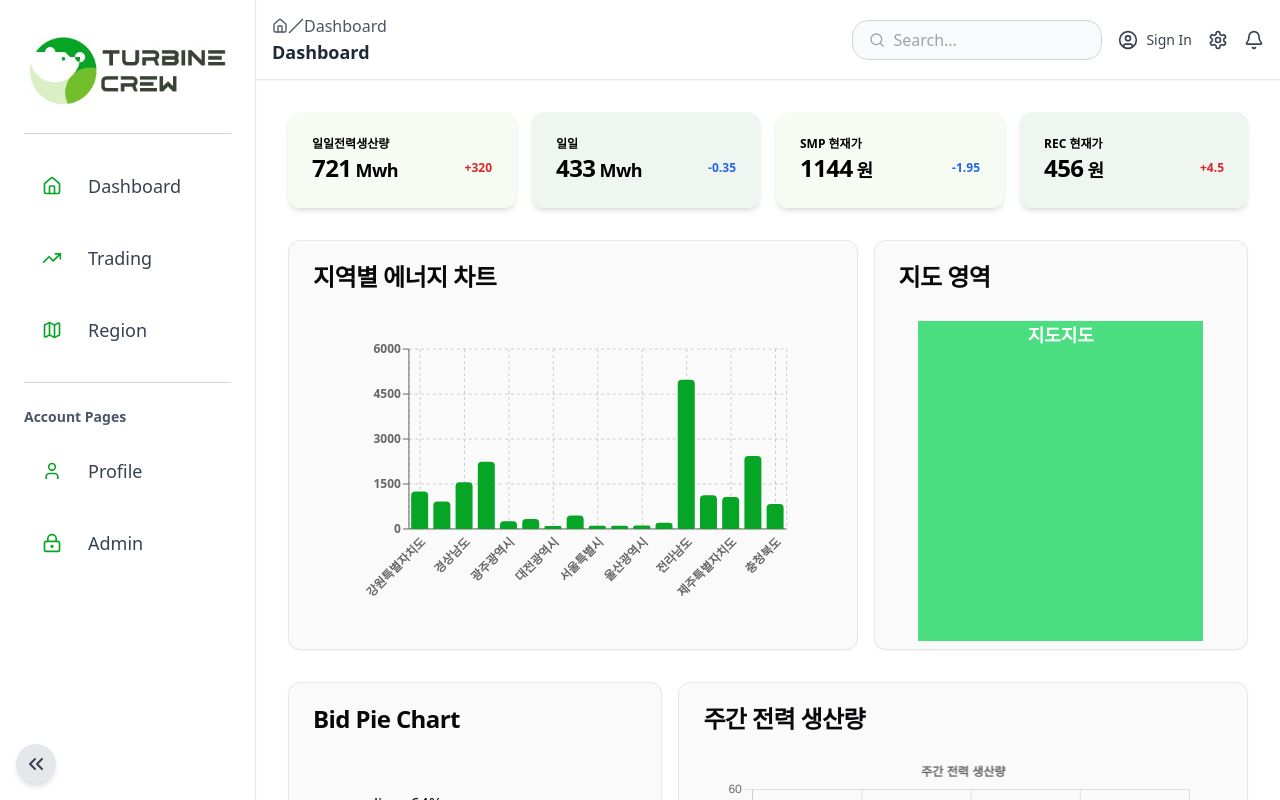
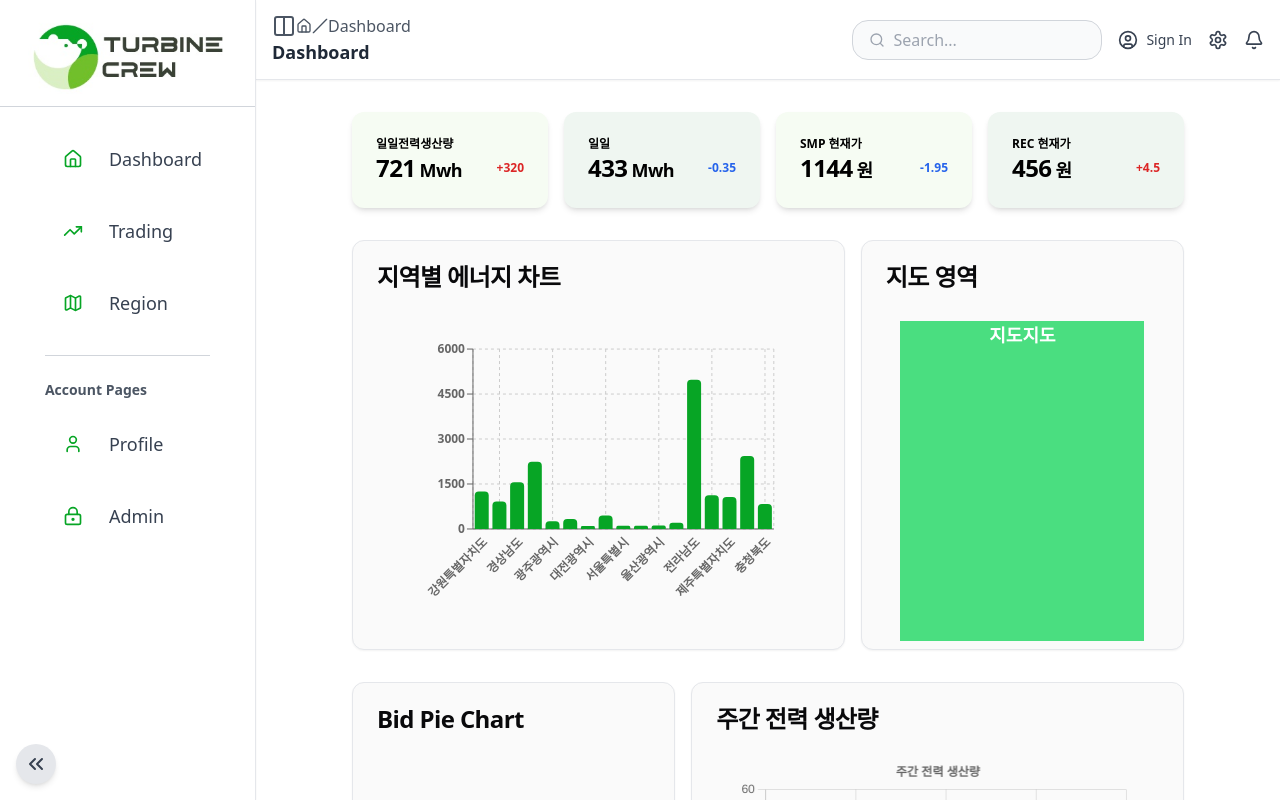
Before and after one commit to turbinecrew/turbin_electrical, a Next.js app: page / in a window 1280 px wide. Shown: the top 800 px of the page. Built offline with nearby package versions, Linux system fonts and the light colour scheme.

Commit message:
🎨: 사이드바 토글 off 디자인 변경

```diff
--- a/src/app/(main)/page.tsx
+++ b/src/app/(main)/page.tsx
@@ -46,7 +46,7 @@ export default function Home() {
 	]
 
 	return (
-		<div className="flex flex-col gap-8 p-8">
+		<div className="mx-[5vw] flex flex-col gap-8 p-8">
 			<div className="grid grid-cols-4 gap-4">
 				{miniCardDatas.map((item, idx) => (
 					<MiniCard
--- a/src/app/layout.tsx
+++ b/src/app/layout.tsx
@@ -16,7 +16,7 @@ export default function RootLayout({
 	children: React.ReactNode
 }>) {
 	return (
-		<html lang="en">
+		<html lang="ko">
 			<body>
 				<NextAuthProvider>
 					<QueryProvider>{children}</QueryProvider>
--- a/src/common/components/header/index.tsx
+++ b/src/common/components/header/index.tsx
@@ -1,22 +1,31 @@
 "use client"
 
-import { Search, Slash, House, Settings, CircleUser, Bell } from "lucide-react"
+import {
+	Search,
+	Slash,
+	House,
+	Settings,
+	CircleUser,
+	Bell,
+	Columns2,
+} from "lucide-react"
 import Link from "next/link"
 import { usePathname } from "next/navigation"
 import { useState } from "react"
 
-// `SignInModal`의 named export 확인
 import SignInModal from "../../../features/auth/components/sign-in-modal"
 
 export default function Header() {
-	const pathName = usePathname()
-	const thisPage = pathName.split("/").pop()
+	const pathName: string | null = usePathname()
+	const thisPage = pathName
+		? pathName.split("/").pop() || "Dashboard"
+		: "Dashboard"
 	const [searchText, setSearchText] = useState("")
 	const [isSignInModalOpen, setIsSignInModalOpen] = useState(false)
 
 	const handleKeyPress = (event: { key: string }) => {
 		if (event.key === "Enter") {
-			console.log(`검색:${searchText}`)
+			console.log(`검색: ${searchText}`)
 			setSearchText("")
 		}
 	}
@@ -33,6 +42,7 @@ export default function Header() {
 		<div className="flex h-20 w-full items-center justify-between border-b border-gray-200 bg-white p-4 shadow-sm">
 			<div className="flex flex-col">
 				<nav className="flex items-center text-gray-600">
+					<Columns2 />
 					<Link href="/" className="flex items-center gap-1 hover:text-tbGreen">
 						<House size={16} />
 					</Link>
--- a/src/common/components/sidebar/index.tsx
+++ b/src/common/components/sidebar/index.tsx
@@ -30,55 +30,65 @@ export default function Sidebar() {
 
 	return (
 		<div
-			className={`flex ${isSidebarVisible ? "ml-64" : "ml-0"} transition-all duration-300`}
+			className={`flex ${
+				isSidebarVisible ? "ml-64" : "ml-16"
+			} transition-all duration-300`}
 		>
 			<aside
 				className={`${
-					isSidebarVisible ? "w-64 p-6" : "w-0 p-0"
-				} fixed left-0 top-0 z-20 h-full overflow-hidden border-r border-gray-200 bg-white text-tbGreen shadow-sm transition-all duration-300`}
+					isSidebarVisible ? "w-64" : "w-16"
+				} fixed left-0 top-0 z-20 h-full border-r border-gray-200 bg-white shadow-sm transition-all duration-300`}
 			>
-				{isSidebarVisible && (
-					<div>
-						{/* Logo Section */}
-						<div className="mb-6 flex justify-center">
+				<div className="flex h-full flex-col items-center">
+					<div className="my-3 flex items-center justify-center">
 						<Link href="/">
 							<Image
-									src="/img/turbinecrew.svg"
+								src={
+									isSidebarVisible
+										? "/img/turbinecrew.svg"
+										: "/img/turbin_2.svg"
+								}
 								alt="Turbine Crew Logo"
-									width={200}
-									height={70}
-									style={{ width: "auto", height: "auto" }}
+								width={isSidebarVisible ? 200 : 40}
+								height={isSidebarVisible ? 70 : 40}
 								priority
 								className="cursor-pointer rounded-lg"
 							/>
 						</Link>
 					</div>
-						<hr className="mb-6 border-gray-300" />
-
-						{/* Navigation */}
-						<nav>
+					<hr className="mb-6 w-full border-gray-300" />
+					<nav className="flex-1">
 						<ul className="space-y-4">
 							{mainNavItems.map((item) => (
-									<NavItem key={item.title} item={item} />
+								<NavItem
+									key={item.title}
+									item={item}
+									isSidebarVisible={isSidebarVisible}
+								/>
 							))}
 						</ul>
-							<hr className="my-6 border-gray-300" />
+						<hr className="my-6 w-full border-gray-300" />
 						<div>
-								<h3 className="mb-4 text-sm font-semibold text-gray-600">
+							<h3
+								className={`mb-4 text-sm font-semibold text-gray-600 ${
+									isSidebarVisible ? "block" : "hidden"
+								}`}
+							>
 								Account Pages
 							</h3>
 							<ul className="space-y-4">
 								{accountNavItems.map((item) => (
-										<NavItem key={item.title} item={item} />
+									<NavItem
+										key={item.title}
+										item={item}
+										isSidebarVisible={isSidebarVisible}
+									/>
 								))}
 							</ul>
 						</div>
 					</nav>
 				</div>
-				)}
 			</aside>
-
-			{/* Toggle Sidebar Button */}
 			<div className="fixed bottom-4 left-4 z-30">
 				{isSidebarVisible ? (
 					<button
@@ -102,12 +112,14 @@ export default function Sidebar() {
 
 function NavItem({
 	item,
+	isSidebarVisible,
 }: {
 	item: {
 		title: string
 		url: string
 		icon: React.ComponentType<{ className: string }>
 	}
+	isSidebarVisible: boolean
 }) {
 	const Icon = item.icon
 	return (
@@ -119,7 +131,9 @@ function NavItem({
 				<div className="flex h-10 w-10 items-center justify-center rounded-full bg-white text-tbGreen group-hover:bg-white group-hover:text-tbGreen">
 					<Icon className="h-5 w-5" />
 				</div>
+				{isSidebarVisible && (
 					<span className="text-lg font-medium">{item.title}</span>
+				)}
 			</Link>
 		</li>
 	)
--- a/src/features/realtime/components/chart/weekly-power-chart/index.tsx
+++ b/src/features/realtime/components/chart/weekly-power-chart/index.tsx
@@ -14,6 +14,8 @@ import {
 import React from "react"
 import { Line } from "react-chartjs-2"
 
+import type { ProcessedData } from "@/features/realtime/types/weeklyPower"
+
 import { mockData } from "./mock"
 
 ChartJS.register(
@@ -25,8 +27,6 @@ ChartJS.register(
 	Tooltip,
 	Filler,
 )
-
-import type { ProcessedData } from "@/features/realtime/types/weeklyPower"
 
 export default function WeeklyPower() {
 	const processedData: ProcessedData[] = mockData.reduce(
```
Also changed, not shown: public/img/turbin_2.svg (added). Lines whose indentation alone changed are shown as unchanged.
